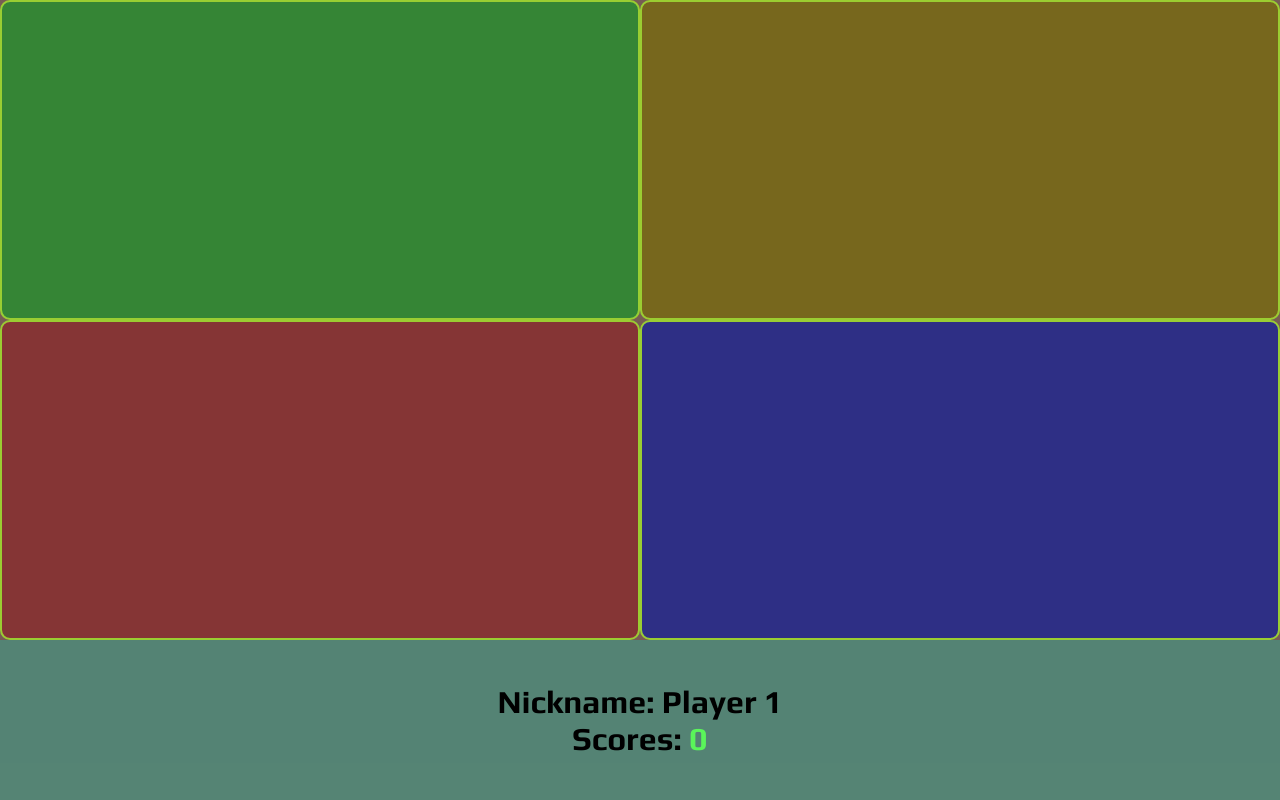
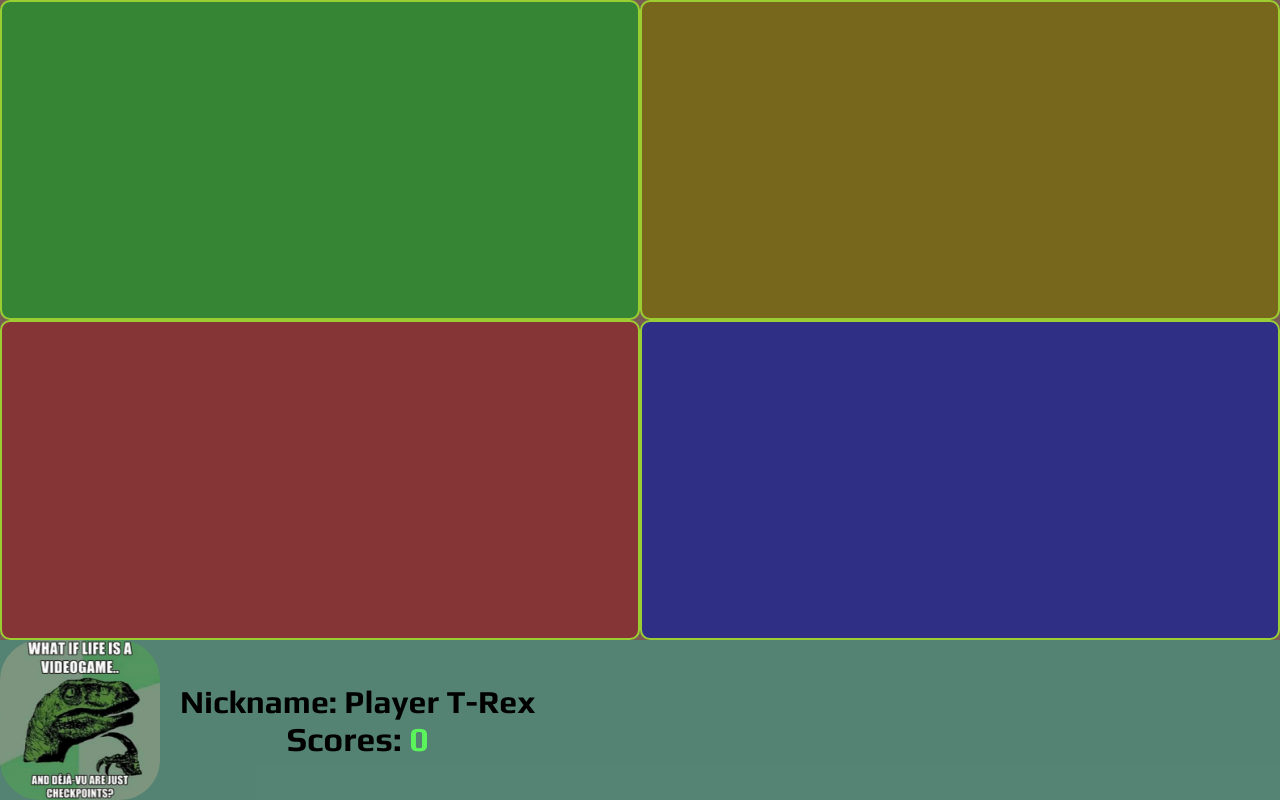
Before and after one commit to Ricardo-Costa/genius, a React (Create React App) app: page / in a window 1280 px wide. Built offline with nearby package versions, Linux system fonts and the light colour scheme.

Commit message:
feat: change game core

```diff
--- a/src/App.tsx
+++ b/src/App.tsx
@@ -2,6 +2,7 @@ import React, { MouseEvent, ReactElement, useEffect, useState } from 'react';
 import { DEFAULT_BLOCKS_BY_LEVEL, DEFAULT_DECREASER_INTERVAL_PERCENT, DEFAULT_INCREASE_SCORE, DEFAULT_INTERVAL, DEFAULT_START_SCORE } from './app/configs';
 import { activeBlock, deactiveBlock } from './app/utils/blocks.utils';
 import './assets/styles.scss';
+import ifImg from './assets/if.png';
 import 'animate.css';
 
 export type GameStatus = {
@@ -30,8 +31,7 @@ const App = () => {
       gameStatus.theSequence.every((value, index) => value === gameStatus.sequence[index])
     ) {
       setScores( scores + DEFAULT_INCREASE_SCORE + ( DEFAULT_INTERVAL - parseInt(String(timer))));
-      alert("Parabéns!!");
-      // document.location.reload();
+      console.log("Congrats!!");
 
       // restart game, with less timer
       setTimer(timer * DEFAULT_DECREASER_INTERVAL_PERCENT);
@@ -39,7 +39,7 @@ const App = () => {
       restartGame();
 
     } else if (gameStatus.theSequence.length === gameStatus.sequence.length) {
-      alert("Deu Ruim :[");
+      alert("Oh nooo!! :[");
       document.location.reload();
     }
   };
@@ -85,7 +85,11 @@ const App = () => {
 
   const restartGame = () => {
     if (agente) clearInterval(agente);
+    // clear options
     gameStatus.sequence = [];
+    // shuffle items
+    gameStatus.theSequence = gameStatus.theSequence.sort(() => .5 - Math.random());
+    // start again
     startGame();
   }
 
@@ -109,9 +113,14 @@ const App = () => {
     <div id="main">
     <div id="header">{renderBlocks()}</div>
     <div id="footer">
-      <div className='animate__animated animate__headShake'>Nickname: Player 1</div>
-      <div className='animate__animated animate__pulse animate__infinite	infinite'>
-        Scores: <span className='score-value'>{scores}</span>
+      <div className='part-left'>
+        <img src={ifImg} draggable="false" />
+      </div>
+      <div className='part-right'>
+        <div className='animate__animated animate__headShake'>Nickname: Player T-Rex</div>
+        <div className='animate__animated animate__pulse animate__infinite	infinite'>
+          Scores: <span className='score-value'>{scores}</span>
+        </div>
       </div>
     </div>
     </div>
--- a/src/assets/styles.scss
+++ b/src/assets/styles.scss
@@ -49,17 +49,32 @@ div.block:active {
 
 div#footer {
   display: flex;
-  justify-content: center;
-  flex-direction: column;
   box-sizing: border-box;
-  font-family: 'Play', sans-serif;
-  font-size: 2em;
   font-weight: bold;
   height: 20vh;
   width: 100vw;
-  text-align: center;
 
-  span.score-value {
-    color: rgb(90, 245, 90);
+  div.part-left {
+    margin-right: 20px;
+
+    img {
+      height: 100%;
+      border-radius: 40px;
+    }
+  }
+
+  div.part-right {
+    display: flex;
+    justify-content: center;
+    flex-direction: column;
+    box-sizing: border-box;
+    font-family: 'Play', sans-serif;
+    font-size: 2em;
+    font-weight: bold;
+    text-align: center;
+
+    span.score-value {
+      color: rgb(90, 245, 90);
+    }
   }
 }
```
Also changed, not shown: assets/the-game.gif, src/assets/if.png (added).
